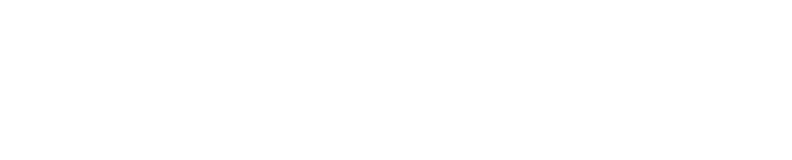
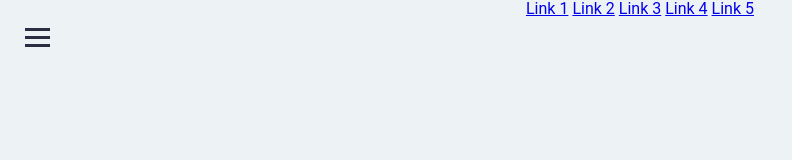
Before and after one commit to Ekedani/webdev-lab-4, a website: page index.html in a window 1280 px wide. Shown: the whole page, without its empty margins (0-792 px from the left). Drawn offline with Linux system fonts and the light colour scheme.

Commit message:
Added burger animation

```diff
--- a/css/styles.css
+++ b/css/styles.css
@@ -1,5 +1,75 @@
+:root {
+    --background-color: #edf2f4;
+    --menu-link-color: #edf2f4;
+    --menu-primary-color: #2b2d42;
+    --menu-button-size: 25px;
+    --menu-button-indent: 25px;
+}
+
 *,
 *::before,
 *::after {
     box-sizing: border-box;
 }
+
+body {
+    display: flex;
+    justify-content: center;
+    align-items: center;
+    background-color: var(--background-color);
+}
+
+.menu {
+    font-family: 'Roboto', sans-serif;
+}
+
+.menu .toggle {
+    opacity: 0;
+}
+
+.menu label > span::before {
+    content: '';
+    top: -8px;
+}
+
+.menu label > span::after {
+    content: '';
+    top: 8px;
+}
+
+.menu label {
+    display: flex;
+    align-items: center;
+    position: fixed;
+    top: var(--menu-button-indent);
+    left: var(--menu-button-indent);
+    width: var(--menu-button-size);
+    height: var(--menu-button-size);
+    cursor: pointer;
+    z-index: 1;
+}
+
+.menu label > span,
+.menu label > span::before,
+.menu label > span::after {
+    display: block;
+    position: absolute;
+    width: 100%;
+    height: 3px;
+    background-color: var(--menu-primary-color);
+    transition-duration: 0.25s;
+}
+
+.menu .toggle:checked ~ span {
+    transform: rotate(45deg);
+}
+
+.menu .toggle:checked ~ span::before {
+    top: 0;
+    transform: rotate(0);
+}
+
+.menu .toggle:checked ~ span::after {
+    top: 0;
+    transform: rotate(90deg);
+}
--- a/index.html
+++ b/index.html
@@ -10,5 +10,19 @@
         <title>Burger Menu</title>
         <link rel="stylesheet" href="css/index.css" />
     </head>
-    <body></body>
+    <body>
+        <div class="menu">
+            <label>
+                <input class="toggle" type="checkbox" />
+                <span></span>
+            </label>
+            <nav>
+                <a href="#">Link 1</a>
+                <a href="#">Link 2</a>
+                <a href="#">Link 3</a>
+                <a href="#">Link 4</a>
+                <a href="#">Link 5</a>
+            </nav>
+        </div>
+    </body>
 </html>
```
